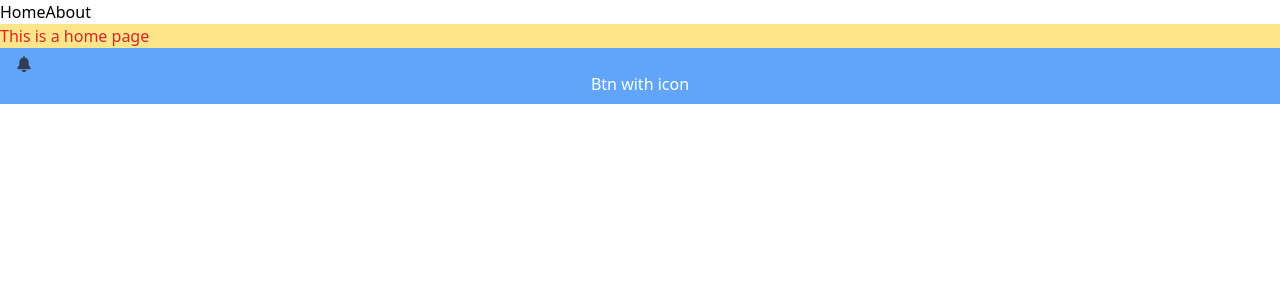
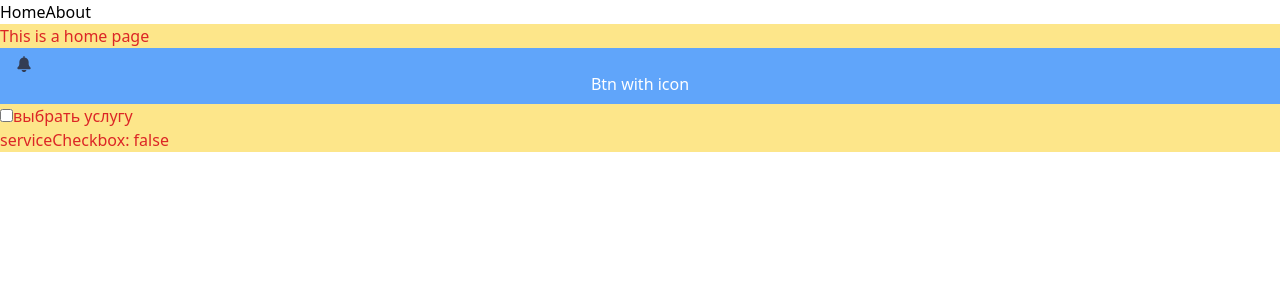
Before and after one commit to garshin-dev/schedule, a Vue app: page / in a window 1280 px wide. Shown: the top 300 px of the page. Built offline with nearby package versions, Linux system fonts and the light colour scheme.

Commit message:
add changes in appcheckbox

```diff
--- a/src/components/AppCheckbox/AppCheckbox.vue
+++ b/src/components/AppCheckbox/AppCheckbox.vue
@@ -1,5 +1,23 @@
 <template>
-  <input type="checkbox" />
+  <div>
+    <label :for="id">
+      <input type="checkbox" v-model="modelValue" :disabled="disabled" name="name" :id="id" />
+      <span>{{ label }}</span>
+    </label>
+  </div>
 </template>
 
-<script setup lang="ts"></script>
+<script setup lang="ts">
+interface AppCheckboxInterface {
+  label?: string
+  disabled?: boolean
+  name?: string
+}
+
+withDefaults(defineProps<AppCheckboxInterface>(), {
+  name: 'checkbox-' + Math.random(),
+})
+
+const id = Math.random().toString()
+const modelValue = defineModel<boolean>()
+</script>
--- a/src/views/Home.vue
+++ b/src/views/Home.vue
@@ -1,5 +1,9 @@
 <script setup lang="ts">
 import AppButton from '@/components/AppButton'
+import AppCheckbox from '@/components/AppCheckbox'
+import { ref } from 'vue'
+
+const serviceCheckbox = ref<boolean>(false)
 </script>
 
 <template>
@@ -8,5 +12,10 @@ import AppButton from '@/components/AppButton'
     <div class="flex flex-col">
       <AppButton icon="notification"> Btn with icon </AppButton>
     </div>
+    <div>
+      <AppCheckbox v-model="serviceCheckbox" label="выбрать услугу" />
+
+      serviceCheckbox: {{ serviceCheckbox }}
+    </div>
   </div>
 </template>
```
